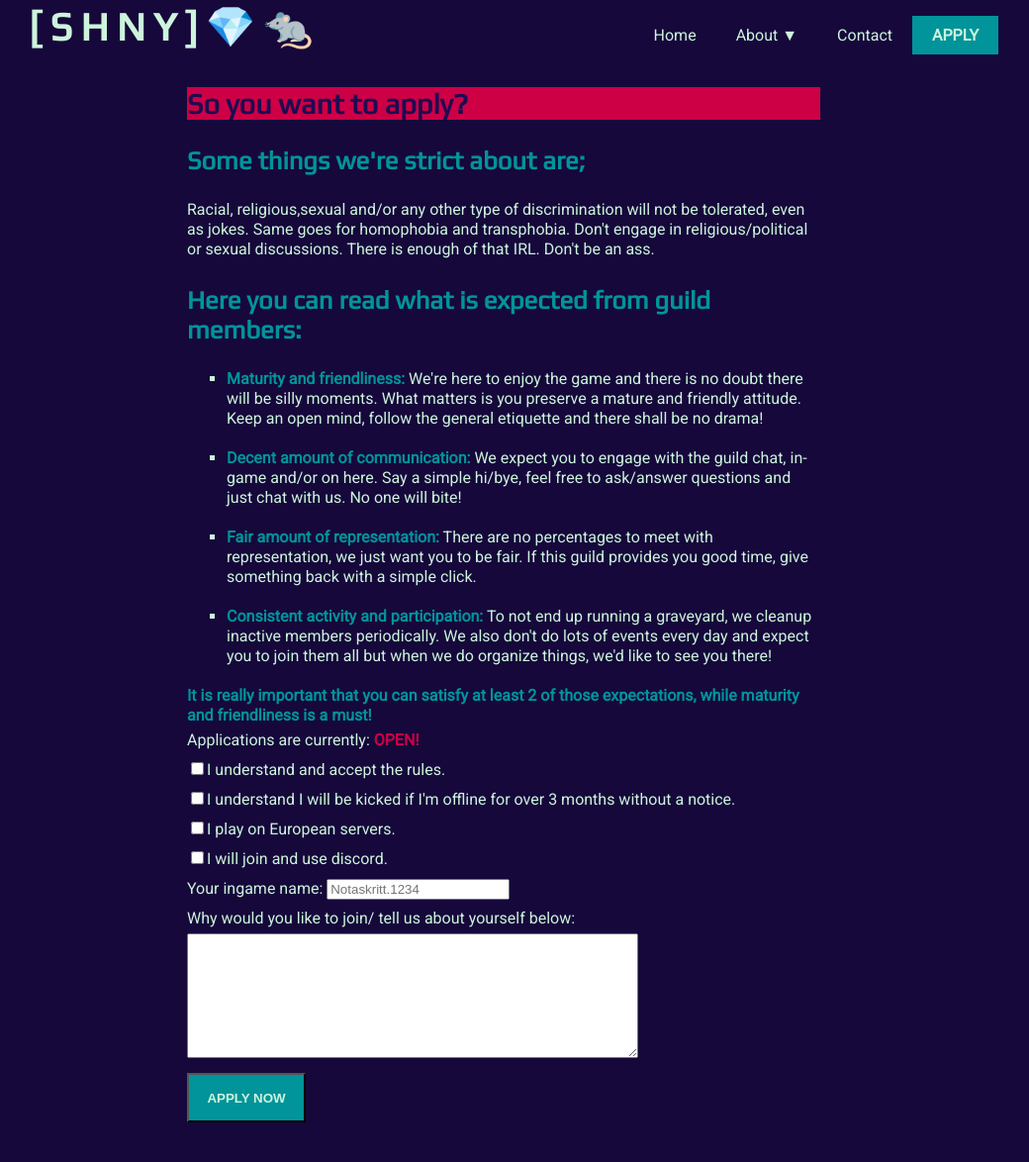
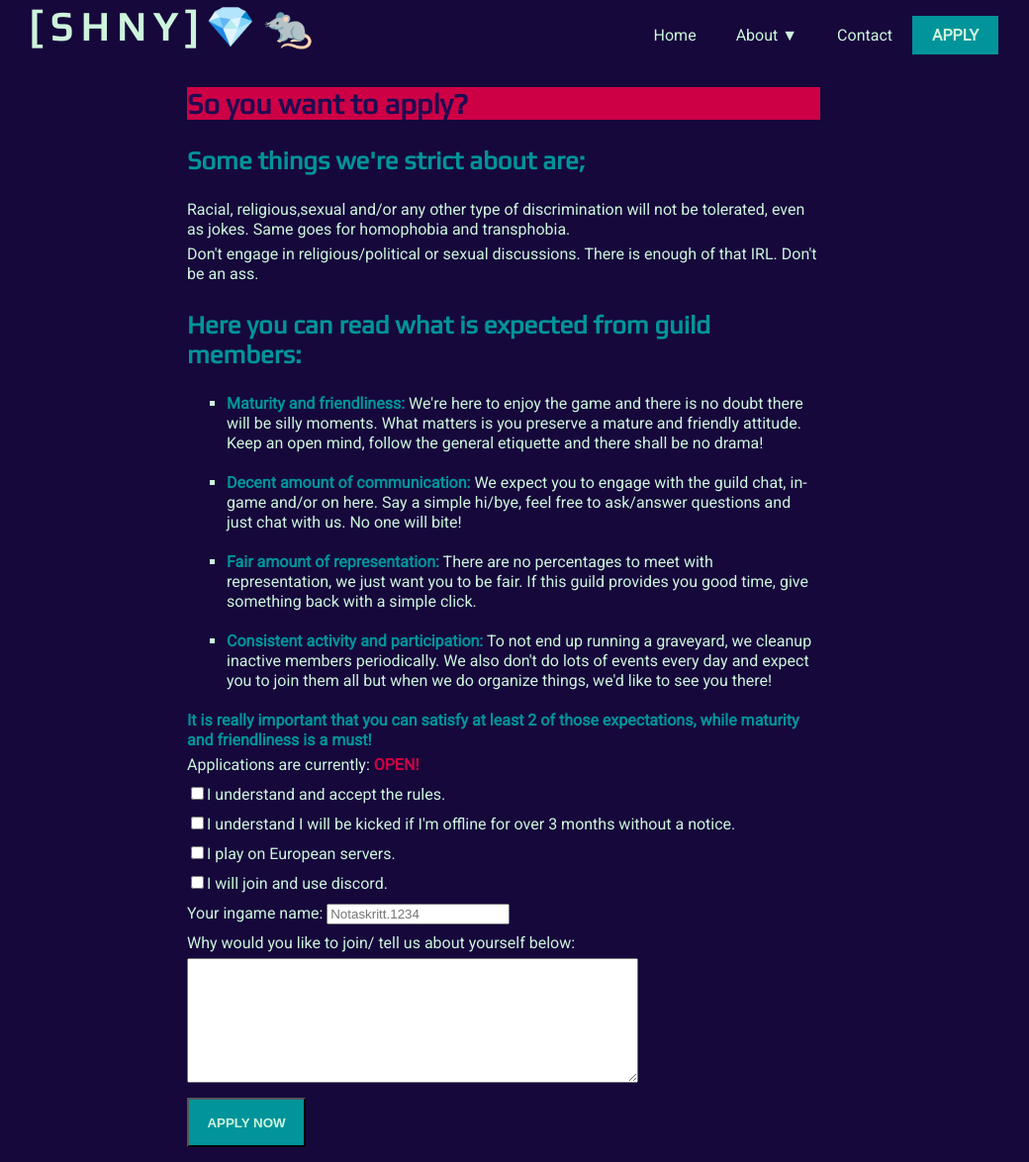
Before and after one commit to KimberlyVdB/SHNY-Jekyll-Website, a Jekyll site: the page built from apply.html, in a window 1280 px wide and 1174 px high. Shown: the whole window at 99% size, without its empty margins (131-1171 px from the left). Built offline with Jekyll 4.4.1, drawn with Linux system fonts in a browser that asks for light colours; nearby versions of some CDN libraries; a script that is not in the unit is left out.

Commit message:
devided it into 2 p's instead

```diff
--- a/apply.html
+++ b/apply.html
@@ -10,7 +10,8 @@
   <h3>Some things we're strict about are;</h3>
 
   <p>Racial, religious,sexual and/or any other type of discrimination will not be tolerated, even as jokes.
-    Same goes for homophobia and transphobia. Don't engage in religious/political or sexual discussions. There is enough
+    Same goes for homophobia and transphobia.</p>
+  <p>Don't engage in religious/political or sexual discussions. There is enough
     of that IRL.
     Don't be an ass.</p>
 
```
